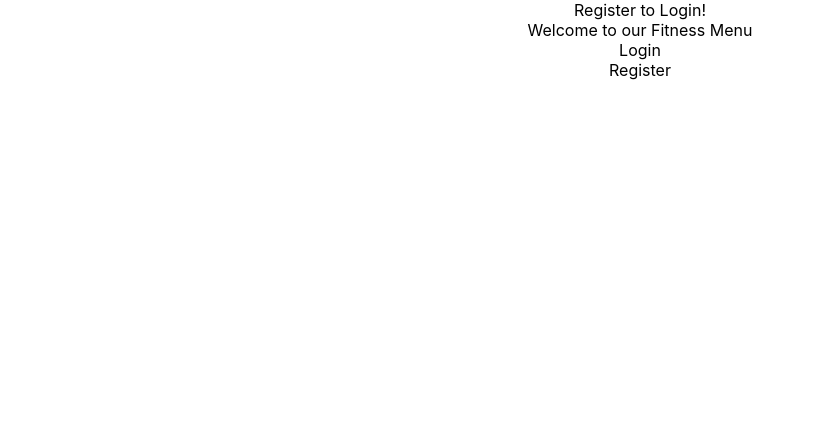
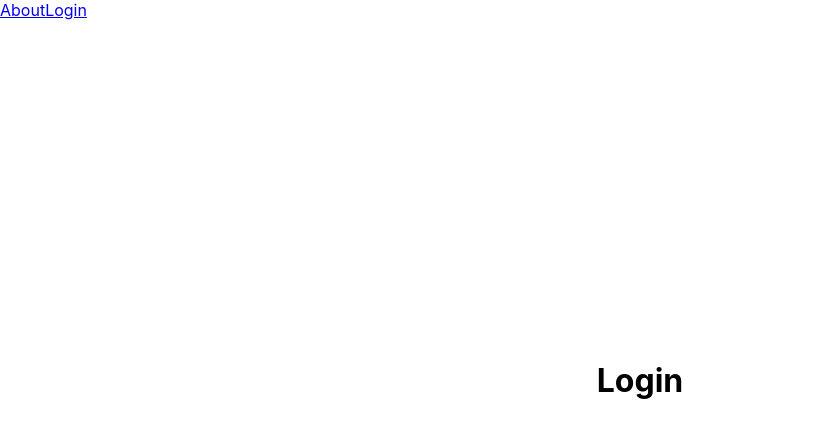
Before and after one commit to manse99/Fitness-App-Project, a React (Create React App) app in the folder fitnessapp/: page /Pages/Login in a window 1280 px wide. Shown: the top 438 px of the page, without its empty margins (0-815 px from the left). Built offline with nearby package versions, Linux system fonts and the light colour scheme.

Commit message:
updated navbar link

```diff
--- a/fitnessapp/package.json
+++ b/fitnessapp/package.json
@@ -8,6 +8,7 @@
     "@testing-library/user-event": "^13.5.0",
     "react": "^18.2.0",
     "react-dom": "^18.2.0",
+    "react-icons": "^4.7.1",
     "react-router-dom": "^6.7.0",
     "react-scripts": "5.0.1",
     "web-vitals": "^2.1.4"
--- a/fitnessapp/src/App.js
+++ b/fitnessapp/src/App.js
@@ -1,12 +1,19 @@
-import logo from './logo.svg';
 import './App.css';
-import Home from './screens/Home.jsx'
+import Nav from './components/Nav.jsx';
+import { BrowserRouter as Router} from 'react-router-dom';
+import { Routes, Route } from 'react-router-dom';
+import About from './Pages/About';
+import Login from './Pages/Login';
 
 function App() {
   return (
-    <div className="App">
-      <Home />
-    </div>
+   <Router>
+    <Nav />
+    <Routes>
+      <Route path='/Pages/About' element={<About/>} />
+      <Route path='/Pages/Login' element={<Login/>} />
+    </Routes>
+   </Router>
   );
 }
 
--- /dev/null
+++ b/fitnessapp/src/Pages/About.jsx
@@ -0,0 +1,20 @@
+
+
+import React from 'react';
+
+const About = () => {
+  return (
+    <div
+      style={{
+        display: 'flex',
+        justifyContent: 'center',
+        alignItems: 'center',
+        height: '90vh'
+      }}
+    >
+      <p>About</p>
+    </div>
+  );
+};
+
+export default About;
--- /dev/null
+++ b/fitnessapp/src/Pages/Login.jsx
@@ -0,0 +1,18 @@
+import React from 'react';
+
+const Login = () => {
+  return (
+    <div
+      style={{
+        display: 'flex',
+        justifyContent: 'center',
+        alignItems: 'center',
+        height: '90vh'
+      }}
+    >
+      <h1>Login</h1>
+    </div>
+  );
+};
+
+export default Login;
--- a/fitnessapp/src/components/Nav.jsx
+++ b/fitnessapp/src/components/Nav.jsx
@@ -1,15 +1,18 @@
 import React from 'react'
+import { Link } from "react-router-dom";
 
-const Nav = () => (
- <header className='navbar'>
+function Nav() {
+  return (
+      <nav>
+          <Link to='./Pages/about' activeStyle>
+            About
+          </Link>
+          <Link to='./Pages/Login' activeStyle>
+            Login
+          </Link>
+          </nav>
 
-   <div className='navbar_title navbar_item'>Welcome to our Fitness Menu</div>
-
-   <div className='login'>Login</div>
-   <div className='register'>Register</div>
-
- </header>
-
-  );
+)
+};
 
 export default Nav
```
Also changed, not shown: fitnessapp/src/components/NavElements.jsx (added, +86 -0 lines), fitnessapp/src/components/Login.jsx (deleted), fitnessapp/src/components/Register.jsx (deleted), fitnessapp/src/index.js (line endings or trailing spaces), 1 other file (tests, documents, lock files or other folders).
